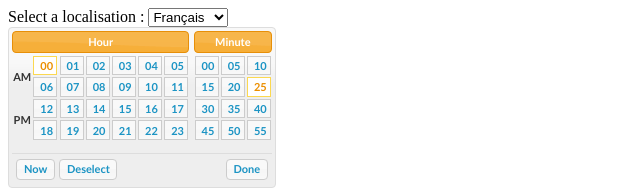
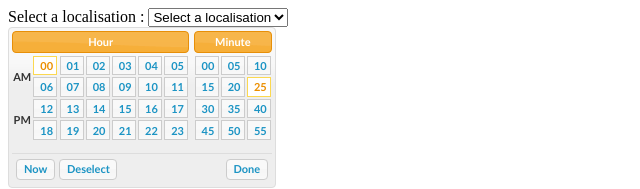
Before and after one commit to fgelinas/timepicker, a plain HTML site: page i18n/i18n.html in a window 1280 px wide. Shown: the top 189 px of the page, without its empty margins (0-640 px from the left). Drawn offline with Linux system fonts and the light colour scheme.

Commit message:
Fixed a small bug with the localisation drop down

```diff
--- a/i18n/i18n.html
+++ b/i18n/i18n.html
@@ -41,6 +41,7 @@
 
     Select a localisation :
     <select id='locale'>
+        <option>Select a localisation</option>
         <option value='fr'>Fran&ccedil;ais</option>
         <option value='de'>Deutsch</option>
         <option value='ja'>Japanese</option>
```
